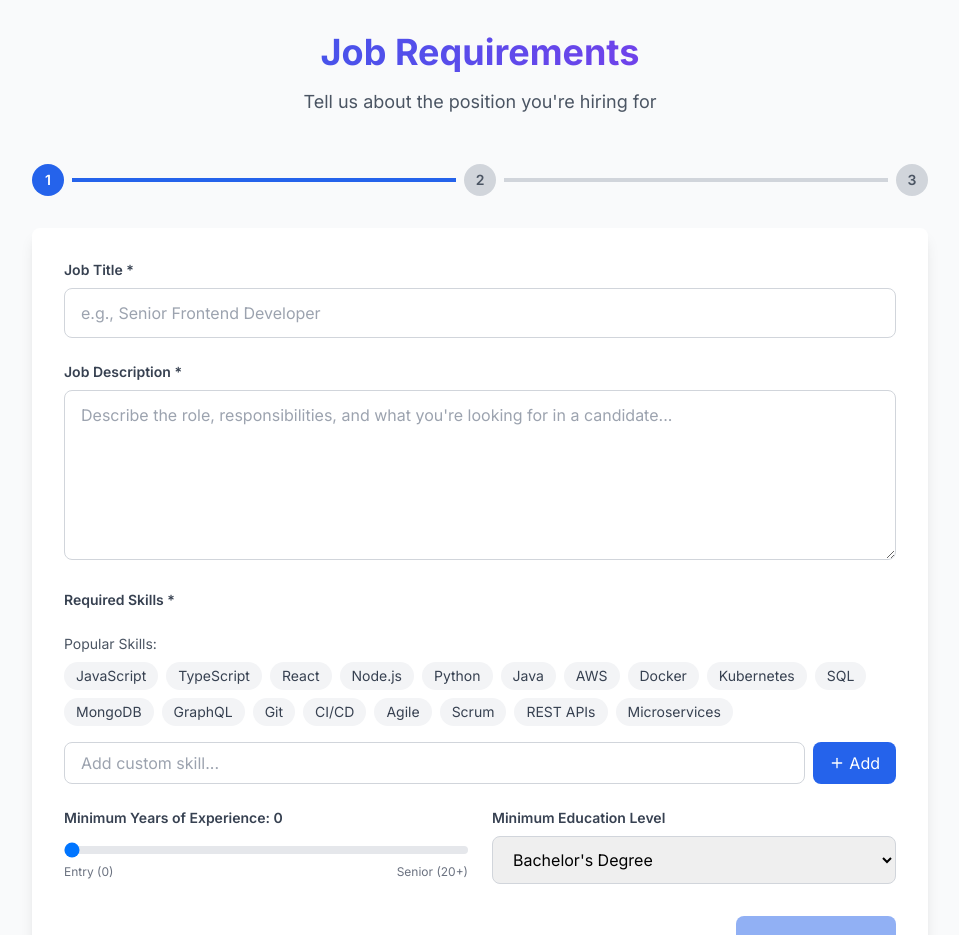
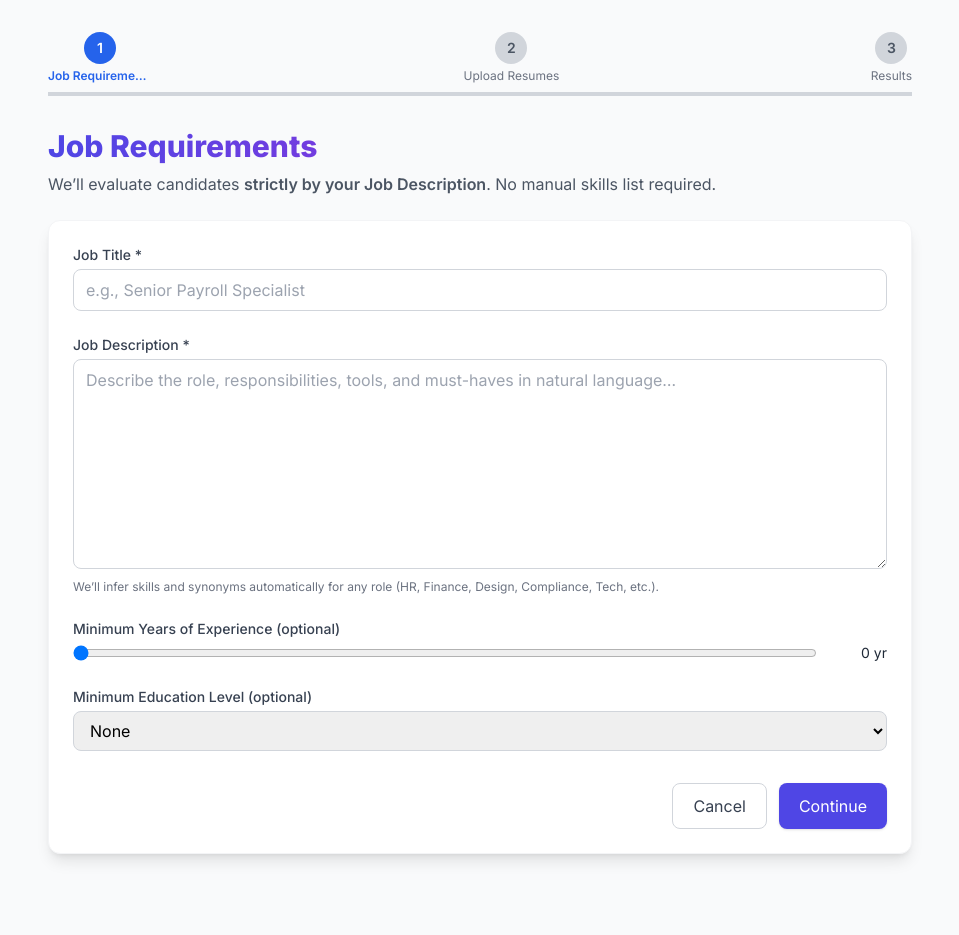
Before and after one commit to Rehan111-555/Resume_Screening, a Next.js app: page /job-requirements in a window 1280 px wide. Shown: the top 935 px of the page, without its empty margins (160-1119 px from the left). After the commit the page ends 886 px from the top, so only its background shows below. Built offline with nearby package versions, Linux system fonts and the light colour scheme.

Commit message:
Update page.tsx

```diff
--- a/app/job-requirements/page.tsx
+++ b/app/job-requirements/page.tsx
@@ -3,236 +3,129 @@
 import { useState } from 'react';
 import { useRouter } from 'next/navigation';
 import { useApp } from '@/contexts/AppContext';
-import { JobRequirements } from '@/types';
-import { ArrowRight, Plus, X } from 'lucide-react';
-
-const educationLevels = [
-  'High School',
-  'Bachelor\'s Degree',
-  'Master\'s Degree',
-  'PhD'
-];
-
-const popularSkills = [
-  'JavaScript', 'TypeScript', 'React', 'Node.js', 'Python', 'Java',
-  'AWS', 'Docker', 'Kubernetes', 'SQL', 'MongoDB', 'GraphQL',
-  'Git', 'CI/CD', 'Agile', 'Scrum', 'REST APIs', 'Microservices'
-];
+import ProgressBar from '@/components/ProgressBar';
 
 export default function JobRequirementsPage() {
   const router = useRouter();
-  const { dispatch } = useApp();
-  const [formData, setFormData] = useState<JobRequirements>({
-    title: '',
-    description: '',
-    requiredSkills: [],
-    minYearsExperience: 0,
-    educationLevel: 'Bachelor\'s Degree'
+  const { state, dispatch } = useApp();
+
+  const [title, setTitle] = useState(state.jobRequirements?.title ?? '');
+  const [description, setDescription] = useState(state.jobRequirements?.description ?? '');
+  const [minYears, setMinYears] = useState<number>(state.jobRequirements?.minYearsExperience ?? 0);
+  const [education, setEducation] = useState(state.jobRequirements?.educationLevel ?? 'None');
+  const [error, setError] = useState<string | null>(null);
+
+  const handleNext = () => {
+    if (!title.trim() || !description.trim()) {
+      setError('Please add a Job Title and a Job Description.');
+      return;
+    }
+    dispatch({
+      type: 'SET_JOB_REQUIREMENTS',
+      payload: {
+        title: title.trim(),
+        description: description.trim(),
+        requiredSkills: [], // we no longer ask for this
+        minYearsExperience: Number(minYears) || 0,
+        educationLevel: education,
+      },
     });
-  const [customSkill, setCustomSkill] = useState('');
-
-  const handleAddSkill = (skill: string) => {
-    if (skill && !formData.requiredSkills.includes(skill)) {
-      setFormData(prev => ({
-        ...prev,
-        requiredSkills: [...prev.requiredSkills, skill]
-      }));
-    }
-    setCustomSkill('');
-  };
-
-  const handleRemoveSkill = (skillToRemove: string) => {
-    setFormData(prev => ({
-      ...prev,
-      requiredSkills: prev.requiredSkills.filter(skill => skill !== skillToRemove)
-    }));
-  };
-
-  const handleSubmit = (e: React.FormEvent) => {
-    e.preventDefault();
-    dispatch({ type: 'SET_JOB_REQUIREMENTS', payload: formData });
     router.push('/resume-upload');
   };
 
-  const isFormValid = formData.title && formData.description && formData.requiredSkills.length > 0;
+  return (
+    <main className="max-w-4xl mx-auto px-4 py-8">
+      <ProgressBar
+        currentStep={0}
+        totalSteps={3}
+        labels={['Job Requirements', 'Upload Resumes', 'Results']}
+      />
 
-  return (
-    <div className="min-h-screen bg-gray-50">
-      <div className="container mx-auto px-4 py-8">
-        <div className="max-w-4xl mx-auto">
-          {/* Header */}
-          <div className="text-center mb-12">
-            <h1 className="text-4xl font-bold gradient-text mb-4">
+      <h1 className="text-3xl font-extrabold bg-clip-text text-transparent bg-gradient-to-r from-indigo-600 to-fuchsia-600 mb-2">
         Job Requirements
       </h1>
-            <p className="text-gray-600 text-lg">
-              Tell us about the position you're hiring for
+      <p className="text-gray-600 mb-6">
+        We’ll evaluate candidates <span className="font-semibold">strictly by your Job Description</span>. No manual skills list required.
+      </p>
+
+      <div className="space-y-6 bg-white rounded-xl shadow-lg p-6 border border-gray-100">
+        <div>
+          <label className="block text-sm font-medium text-gray-700 mb-1">Job Title *</label>
+          <input
+            type="text"
+            value={title}
+            onChange={(e) => setTitle(e.target.value)}
+            placeholder="e.g., Senior Payroll Specialist"
+            className="w-full border border-gray-300 rounded-lg px-3 py-2 focus:outline-none focus:ring-2 focus:ring-indigo-500"
+          />
+        </div>
+
+        <div>
+          <label className="block text-sm font-medium text-gray-700 mb-1">Job Description *</label>
+          <textarea
+            value={description}
+            onChange={(e) => setDescription(e.target.value)}
+            placeholder="Describe the role, responsibilities, tools, and must-haves in natural language…"
+            rows={8}
+            className="w-full border border-gray-300 rounded-lg px-3 py-2 focus:outline-none focus:ring-2 focus:ring-indigo-500"
+          />
+          <p className="text-xs text-gray-500 mt-1">
+            We’ll infer skills and synonyms automatically for any role (HR, Finance, Design, Compliance, Tech, etc.).
           </p>
         </div>
 
-          {/* Progress Bar */}
-          <div className="mb-8">
-            <div className="flex items-center justify-between mb-2">
-              <div className="w-8 h-8 bg-blue-600 text-white rounded-full flex items-center justify-center text-sm font-semibold">
-                1
-              </div>
-              <div className="flex-1 h-1 bg-blue-600 mx-2"></div>
-              <div className="w-8 h-8 bg-gray-300 text-gray-600 rounded-full flex items-center justify-center text-sm font-semibold">
-                2
-              </div>
-              <div className="flex-1 h-1 bg-gray-300 mx-2"></div>
-              <div className="w-8 h-8 bg-gray-300 text-gray-600 rounded-full flex items-center justify-center text-sm font-semibold">
-                3
-              </div>
+        <div>
+          <label className="block text-sm font-medium text-gray-700 mb-1">
+            Minimum Years of Experience (optional)
+          </label>
+          <div className="flex items-center gap-3">
+            <input
+              type="range"
+              min={0}
+              max={20}
+              step={1}
+              value={minYears}
+              onChange={(e) => setMinYears(Number(e.target.value))}
+              className="w-full"
+            />
+            <span className="text-sm text-gray-800 w-16 text-right">{minYears} yr</span>
           </div>
         </div>
 
-          <form onSubmit={handleSubmit} className="bg-white rounded-lg shadow-lg p-8">
-            {/* Job Title */}
-            <div className="mb-6">
-              <label className="block text-sm font-semibold text-gray-700 mb-2">
-                Job Title *
+        <div>
+          <label className="block text-sm font-medium text-gray-700 mb-1">
+            Minimum Education Level (optional)
           </label>
-              <input
-                type="text"
-                value={formData.title}
-                onChange={(e) => setFormData(prev => ({ ...prev, title: e.target.value }))}
-                className="w-full px-4 py-3 border border-gray-300 rounded-lg focus:ring-2 focus:ring-blue-500 focus:border-blue-500"
-                placeholder="e.g., Senior Frontend Developer"
-                required
-              />
+          <select
+            value={education}
+            onChange={(e) => setEducation(e.target.value)}
+            className="w-full border border-gray-300 rounded-lg px-3 py-2 focus:outline-none focus:ring-2 focus:ring-indigo-500"
+          >
+            <option>None</option>
+            <option>High School</option>
+            <option>Bachelor</option>
+            <option>Master</option>
+            <option>PhD</option>
+          </select>
         </div>
 
-            {/* Job Description */}
-            <div className="mb-6">
-              <label className="block text-sm font-semibold text-gray-700 mb-2">
-                Job Description *
-              </label>
-              <textarea
-                value={formData.description}
-                onChange={(e) => setFormData(prev => ({ ...prev, description: e.target.value }))}
-                rows={6}
-                className="w-full px-4 py-3 border border-gray-300 rounded-lg focus:ring-2 focus:ring-blue-500 focus:border-blue-500"
-                placeholder="Describe the role, responsibilities, and what you're looking for in a candidate..."
-                required
-              />
-            </div>
+        {error && <div className="text-red-600">{error}</div>}
 
-            {/* Required Skills */}
-            <div className="mb-6">
-              <label className="block text-sm font-semibold text-gray-700 mb-2">
-                Required Skills *
-              </label>
-
-              {/* Selected Skills */}
-              <div className="flex flex-wrap gap-2 mb-4">
-                {formData.requiredSkills.map((skill) => (
-                  <span
-                    key={skill}
-                    className="inline-flex items-center px-3 py-1 bg-blue-100 text-blue-800 rounded-full text-sm"
+        <div className="flex justify-end gap-3 pt-2">
+          <button
+            onClick={() => router.push('/')}
+            className="px-5 py-2.5 rounded-lg border border-gray-300 text-gray-700 hover:bg-gray-50 transition-colors"
           >
-                    {skill}
+            Cancel
+          </button>
           <button
-                      type="button"
-                      onClick={() => handleRemoveSkill(skill)}
-                      className="ml-2 text-blue-600 hover:text-blue-800"
+            onClick={handleNext}
+            className="px-5 py-2.5 rounded-lg bg-indigo-600 text-white hover:bg-indigo-700 transition-colors shadow"
           >
-                      <X className="h-3 w-3" />
-                    </button>
-                  </span>
-                ))}
-              </div>
-
-              {/* Popular Skills */}
-              <div className="mb-4">
-                <p className="text-sm text-gray-600 mb-2">Popular Skills:</p>
-                <div className="flex flex-wrap gap-2">
-                  {popularSkills.map((skill) => (
-                    <button
-                      type="button"
-                      key={skill}
-                      onClick={() => handleAddSkill(skill)}
-                      disabled={formData.requiredSkills.includes(skill)}
-                      className="px-3 py-1 bg-gray-100 text-gray-700 rounded-full text-sm hover:bg-gray-200 disabled:opacity-50 disabled:cursor-not-allowed"
-                    >
-                      {skill}
-                    </button>
-                  ))}
-                </div>
-              </div>
-
-              {/* Custom Skill Input */}
-              <div className="flex gap-2">
-                <input
-                  type="text"
-                  value={customSkill}
-                  onChange={(e) => setCustomSkill(e.target.value)}
-                  placeholder="Add custom skill..."
-                  className="flex-1 px-4 py-2 border border-gray-300 rounded-lg focus:ring-2 focus:ring-blue-500 focus:border-blue-500"
-                />
-                <button
-                  type="button"
-                  onClick={() => handleAddSkill(customSkill)}
-                  className="px-4 py-2 bg-blue-600 text-white rounded-lg hover:bg-blue-700 flex items-center"
-                >
-                  <Plus className="h-4 w-4 mr-1" />
-                  Add
+            Continue
           </button>
         </div>
       </div>
-
-            {/* Experience & Education */}
-            <div className="grid md:grid-cols-2 gap-6 mb-8">
-              {/* Minimum Years Experience */}
-              <div>
-                <label className="block text-sm font-semibold text-gray-700 mb-2">
-                  Minimum Years of Experience: {formData.minYearsExperience}
-                </label>
-                <input
-                  type="range"
-                  min="0"
-                  max="20"
-                  value={formData.minYearsExperience}
-                  onChange={(e) => setFormData(prev => ({ ...prev, minYearsExperience: parseInt(e.target.value) }))}
-                  className="w-full h-2 bg-gray-200 rounded-lg appearance-none cursor-pointer slider"
-                />
-                <div className="flex justify-between text-xs text-gray-500 mt-1">
-                  <span>Entry (0)</span>
-                  <span>Senior (20+)</span>
-                </div>
-              </div>
-
-              {/* Education Level */}
-              <div>
-                <label className="block text-sm font-semibold text-gray-700 mb-2">
-                  Minimum Education Level
-                </label>
-                <select
-                  value={formData.educationLevel}
-                  onChange={(e) => setFormData(prev => ({ ...prev, educationLevel: e.target.value }))}
-                  className="w-full px-4 py-3 border border-gray-300 rounded-lg focus:ring-2 focus:ring-blue-500 focus:border-blue-500"
-                >
-                  {educationLevels.map(level => (
-                    <option key={level} value={level}>{level}</option>
-                  ))}
-                </select>
-              </div>
-            </div>
-
-            {/* Submit Button */}
-            <div className="flex justify-end">
-              <button
-                type="submit"
-                disabled={!isFormValid}
-                className="flex items-center px-8 py-4 bg-blue-600 text-white rounded-lg hover:bg-blue-700 disabled:opacity-50 disabled:cursor-not-allowed transition-colors"
-              >
-                Continue
-                <ArrowRight className="h-5 w-5 ml-2" />
-              </button>
-            </div>
-          </form>
-        </div>
-      </div>
-    </div>
+    </main>
   );
 }
```
Lines whose indentation alone changed are shown as unchanged.
